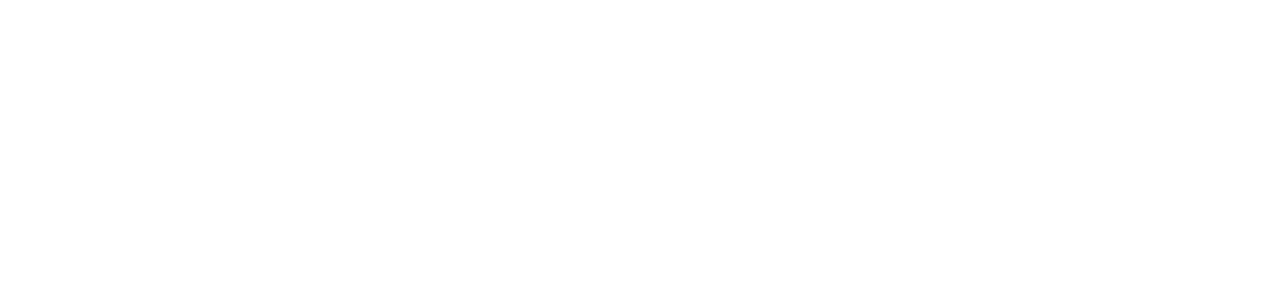
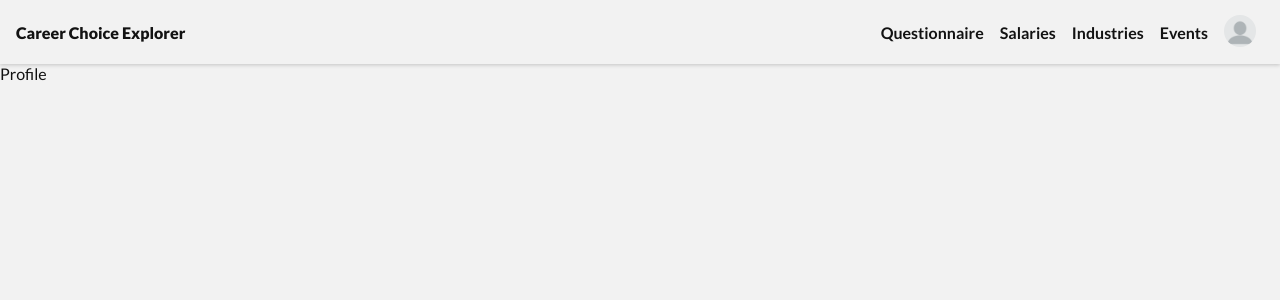
Before and after one commit to derron-ward/CareerChoiceExplorer, a React (Vite) app: page /profile in a window 1280 px wide. Before the commit this address had no page. Shown: the top 300 px of the page. Built offline with nearby package versions, Linux system fonts and the light colour scheme.

Commit message:
Implemented Sticky Navbar

```diff
--- a/src/App.css
+++ b/src/App.css
@@ -2,6 +2,11 @@
 
 :root {
     font-family: 'Lato', sans-serif;
+
+    --background: #f2f2f2;
+    --black: #121212;
+    --grey: #EAECF0;
+    --primary: #2776EA;
 }
 
 body {
@@ -12,4 +17,6 @@ body {
     min-width: 320px;
     min-height: 100vh;
     overflow-x: hidden;
+    background-color: var(--background);
+    color: var(--black);
 }
--- a/src/App.jsx
+++ b/src/App.jsx
@@ -1,22 +1,27 @@
 import { BrowserRouter as Router, Routes, Route } from 'react-router-dom'
 import './App.css'
+
+import Navbar from './components/Navbar'
 
 import Home from './pages/Home'
 import Questionnaire from './pages/Questionnaire'
 import Salaries from './pages/Salaries'
 import Industries from './pages/Industries'
 import Events from './pages/Events'
+import Profile from './pages/Profile'
 
 function App() {
   return (
     <div className="App">
         <Router>
+            <Navbar />
             <Routes>
                 <Route path='/' element={<Home />} />
                 <Route path='/questionnaire' element={<Questionnaire />} />
                 <Route path='/salaries' element={<Salaries />} />
                 <Route path='/industries' element={<Industries />} />
                 <Route path='/events' element={<Events />} />
+                <Route path='/profile' element={<Profile />} />
             </Routes>
         </Router>
     </div>
--- /dev/null
+++ b/src/components/Navbar.css
@@ -0,0 +1,51 @@
+#navbar {
+    display: flex;
+    align-items: center;
+    justify-content: space-between;
+    width: 100%;
+    height: 64px;
+    position: sticky;
+    top: 0px;
+    padding: 8px 16px;
+    box-sizing: border-box;
+    -webkit-box-sizing: border-box;
+    -moz-box-sizing: border-box;
+    box-shadow: 0 1px 4px rgba(0, 0, 0, .2);
+}
+
+#navbar-home {
+    text-decoration: none;
+    font-weight: 900;
+    font-size: 1rem;
+    color: var(--black);
+    transition: all 0.5s ease;
+}
+#navbar-home:hover {
+    color: var(--primary);
+}
+
+#links {
+    display: flex;
+    flex-direction: row;
+    align-items: center;
+    margin: 0 8px;
+    height: 100%;
+}
+
+.navbar-link {
+    text-decoration: none;
+    font-weight: 600;
+    color: var(--black);
+    margin: 0 8px;
+    font-size: 1rem;
+    transition: all 0.5s ease;
+}
+.navbar-link:hover {
+    color: var(--primary);
+}
+
+#profile-img {
+    height: 32px;
+    border-radius: 50%;
+    margin-left: 8px;
+}
--- /dev/null
+++ b/src/components/Navbar.jsx
@@ -0,0 +1,23 @@
+import React from 'react'
+import { Link } from 'react-router-dom'
+import blankProfile from '../assets/blank-profile.png'
+import './Navbar.css'
+
+function Navbar({ avatar = blankProfile}) {
+  return (
+    <div id='navbar'>
+        <Link id="navbar-home" to="/">Career Choice Explorer</Link>
+        <div id='links'>
+            <Link className="navbar-link" to="/questionnaire">Questionnaire</Link>
+            <Link className="navbar-link" to="/salaries">Salaries</Link>
+            <Link className="navbar-link" to="/industries">Industries</Link>
+            <Link className="navbar-link" to="/events">Events</Link>
+            <Link to="/profile">
+                <img id='profile-img' src={avatar} alt="Profile" />
+            </Link>
+        </div>
+    </div>
+  )
+}
+
+export default Navbar
--- /dev/null
+++ b/src/pages/Profile.jsx
@@ -0,0 +1,9 @@
+import React from 'react'
+
+function Profile() {
+  return (
+    <div>Profile</div>
+  )
+}
+
+export default Profile
```
Also changed, not shown: src/assets/blank-profile.png (added).
